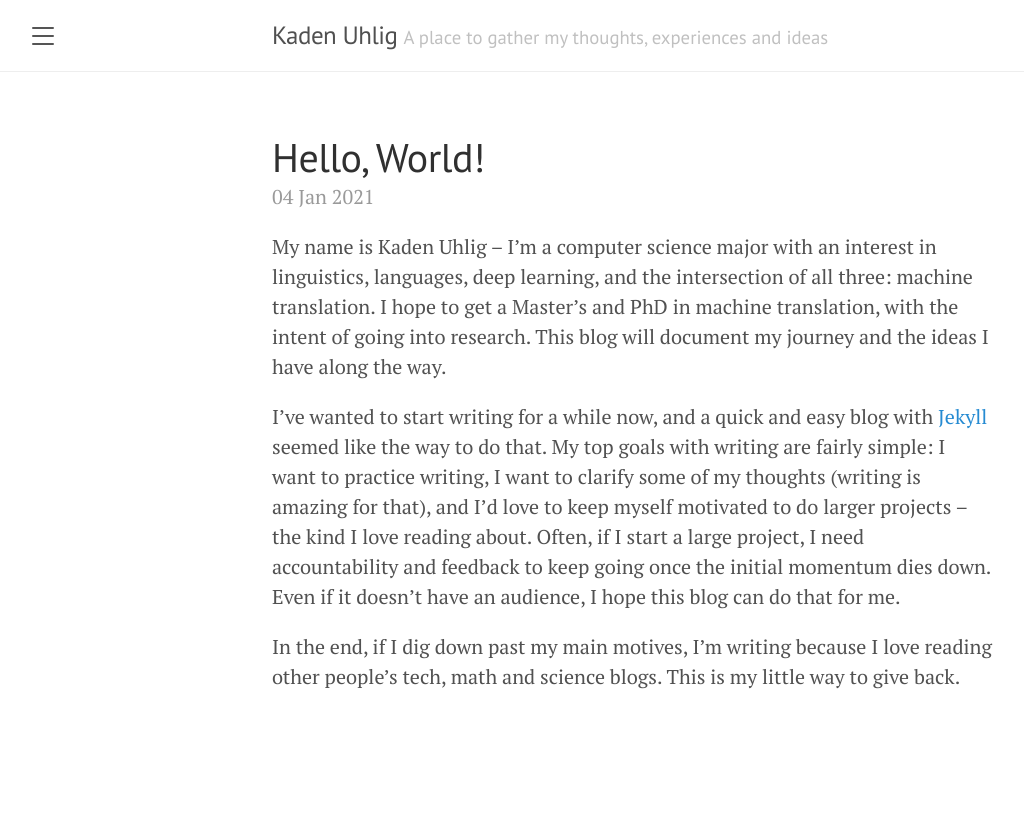
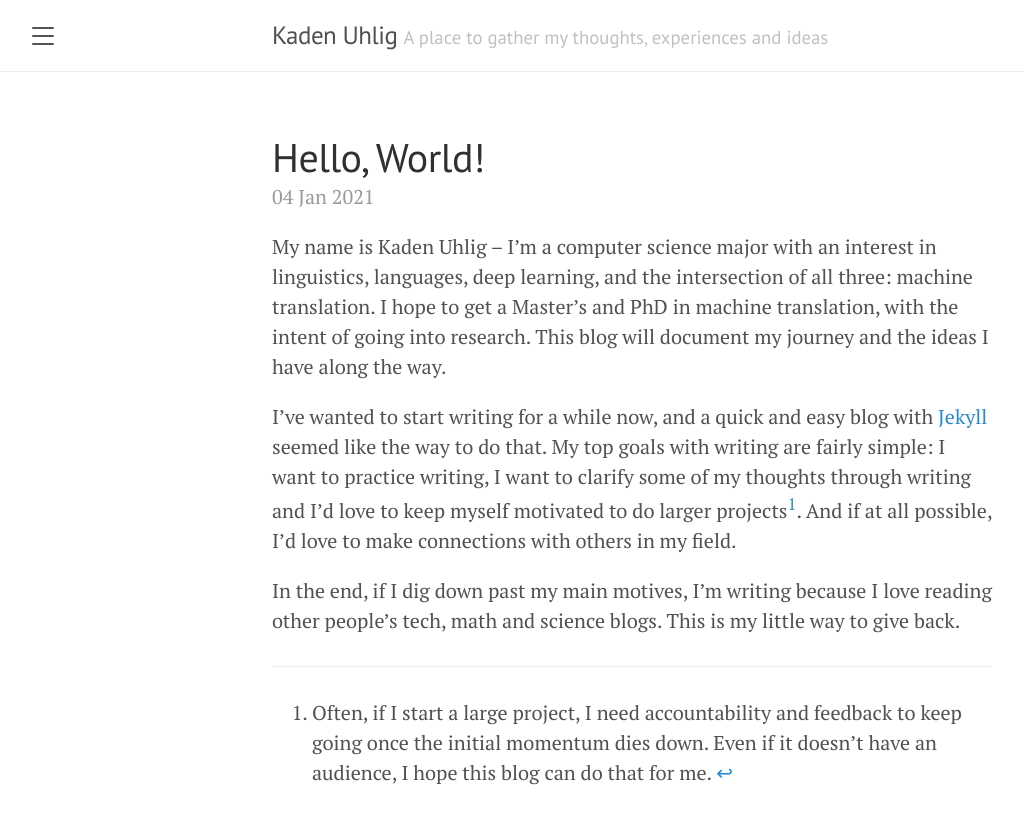
Before and after one commit to Numeri/Numeri.github.io, a Jekyll site: the page built from _posts/2021-01-04-intro.md, in a window 1280 px wide. Shown: the top 824 px of the page, without its empty margins (8-1032 px from the left). Built offline with Jekyll 4.4.1, drawn with Linux system fonts in a browser that asks for light colours.

Commit message:
Adjusted wording

```diff
--- a/_posts/2021-01-04-intro.md
+++ b/_posts/2021-01-04-intro.md
@@ -10,10 +10,12 @@ I hope to get a Master's and PhD in machine translation, with the intent of goin
 I've wanted to start writing for a while now, and a quick and easy blog with
 [Jekyll](https://jekyllrb.com/) seemed like the way to do that. My top goals with
 writing are fairly simple: I want to practice writing, I want to clarify some of my
-thoughts (writing is amazing for that), and I'd love to keep myself motivated to do
-larger projects – the kind I love reading about. Often, if I start a large project, I
-need accountability and feedback to keep going once the initial momentum dies down. Even
-if it doesn't have an audience, I hope this blog can do that for me.
+thoughts through writing and I'd love to keep myself motivated to do
+larger projects[^1]. And if at all possible, I'd love to make connections with others in my field.
 
 In the end, if I dig down past my main motives, I'm writing because I love reading other
 people's tech, math and science blogs. This is my little way to give back.
+
+---
+
+[^1]: Often, if I start a large project, I need accountability and feedback to keep going once the initial momentum dies down. Even if it doesn't have an audience, I hope this blog can do that for me.
```
